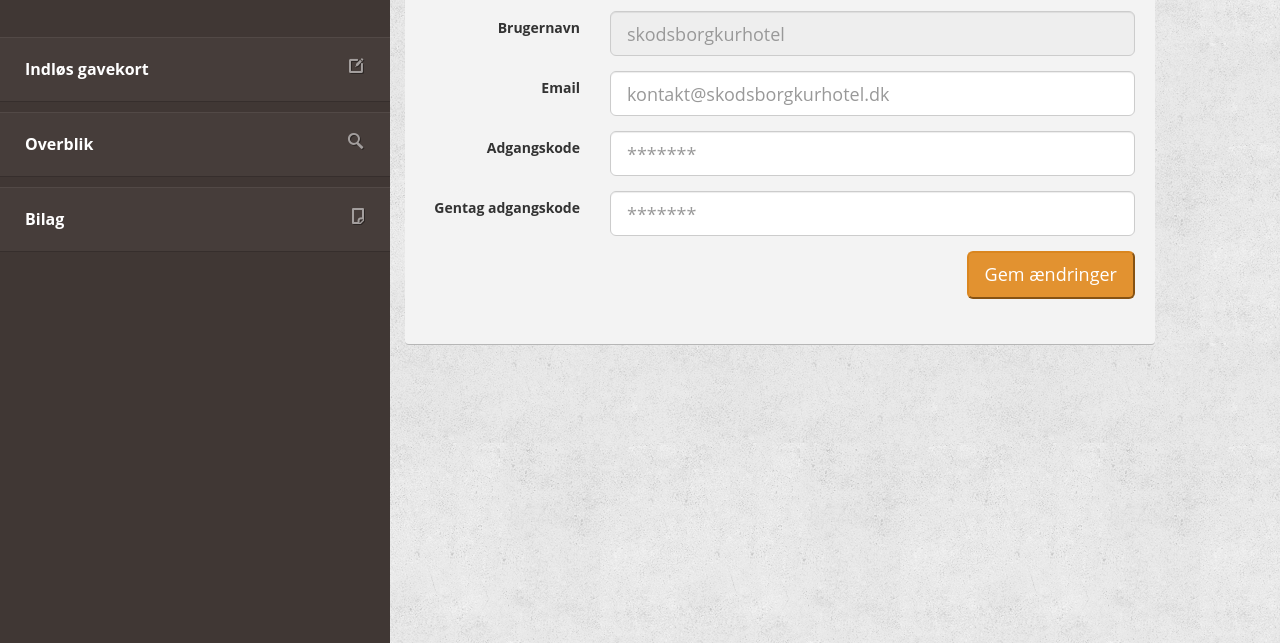
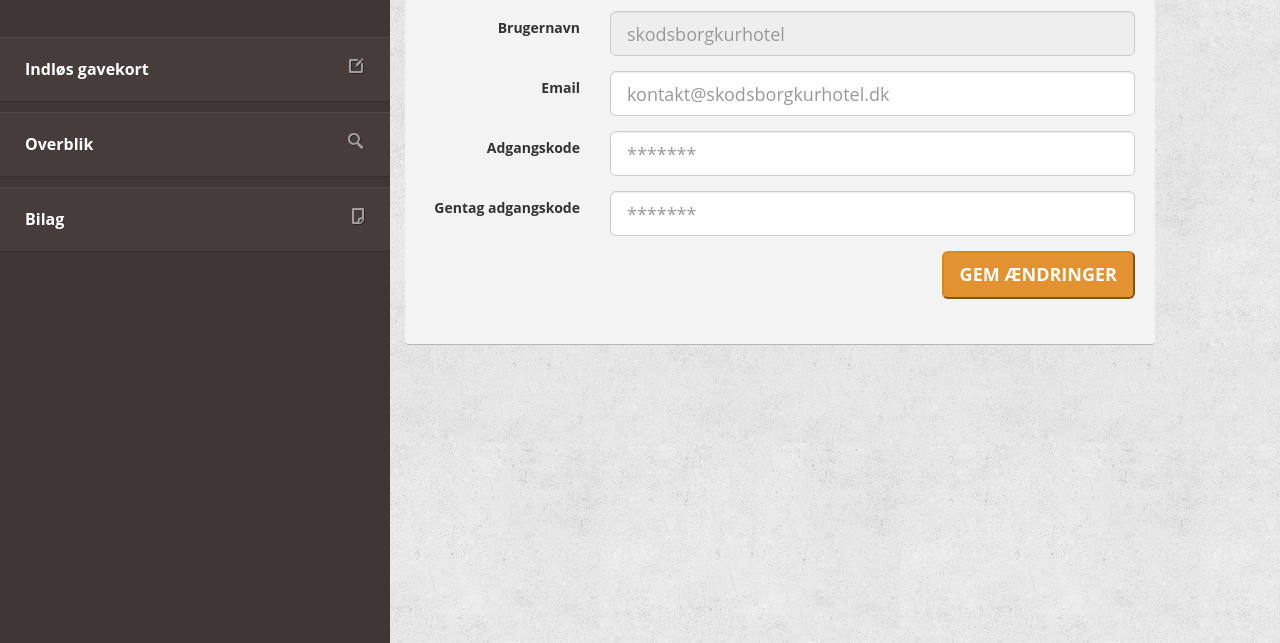
Before and after one commit to leogono/dgdapartner.dev, a website: page my-profile.html in a window 1280 px wide. Shown: the part 157-800 px from the top of the page. Drawn offline with nearby package versions, Linux system fonts and the light colour scheme.

Commit message:
my-profile.html update

```diff
--- a/assets/less/profile.less
+++ b/assets/less/profile.less
@@ -1,5 +1,10 @@
 .wrap {
 	&.profile {
 		padding: 20px;
+		.send-button {
+			text-transform: uppercase;
+			font-weight: 700;
+			.font-size(18);
+		}
 	}
 }
--- a/my-profile.html
+++ b/my-profile.html
@@ -70,7 +70,7 @@
            			</div>
            			<div class="form-group">
            				<div class="col-sm-12">
-           					<button class="btn-primary btn-lg pull-right">Gem ændringer</button>
+           					<button class="send-button btn-primary btn-lg pull-right">Gem ændringer</button>
            				</div>
            			</div>
            		</form>
```
Also changed, not shown: assets/css/main.min.css.
